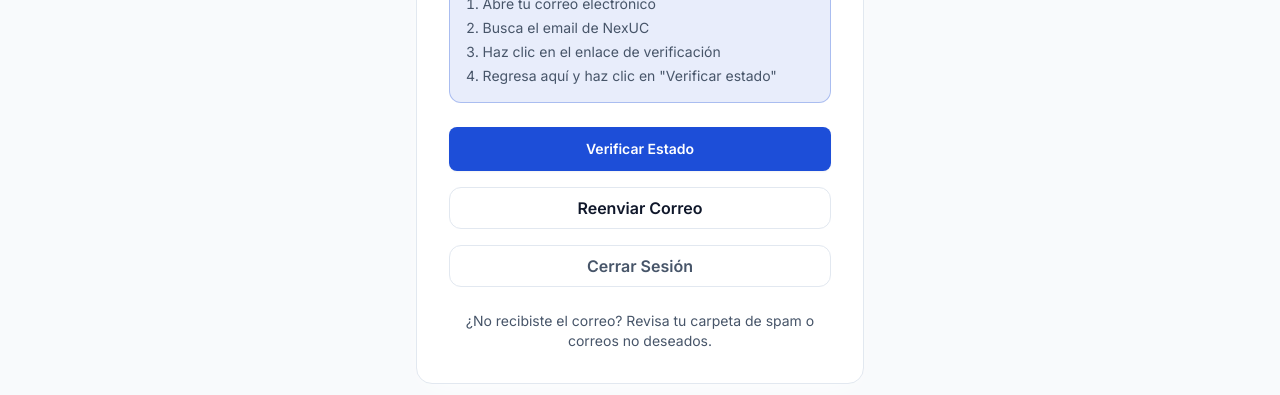
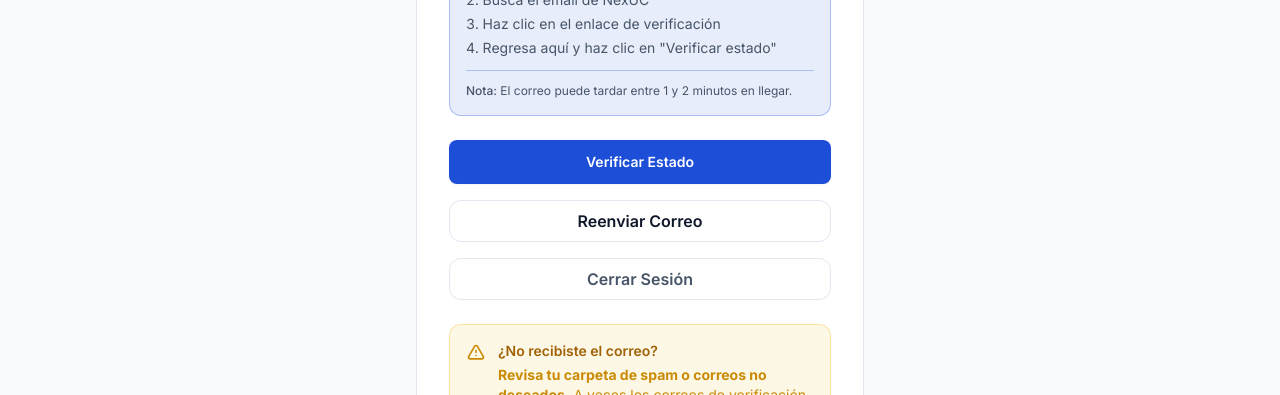
Before and after one commit to nmella2024-bit/cadena-favores-uc, a React (Vite) app: page /verificar-email in a window 1280 px wide. Shown: the part 405-800 px from the top of the page. Built offline with nearby package versions, Linux system fonts and the light colour scheme; no server answers.

Commit message:
spam y mensaje WhatsApp

```diff
--- a/src/components/MarketplaceCard.jsx
+++ b/src/components/MarketplaceCard.jsx
@@ -150,7 +150,7 @@ const MarketplaceCard = ({ producto, esAutor, onEliminar, currentUserId }) => {
               )}
               {autorTelefono && (
                 <a
-                  href={`https://wa.me/${autorTelefono.replace(/[^0-9]/g, '')}`}
+                  href={`https://wa.me/${autorTelefono.replace(/[^0-9]/g, '')}?text=${encodeURIComponent(`Hola! Vi tu publicación "${producto.titulo}" en el marketplace de NexUC. ¿Está todavía disponible?`)}`}
                   target="_blank"
                   rel="noopener noreferrer"
                   className="inline-flex items-center gap-1 rounded-lg bg-emerald-500/10 px-2 py-1 text-xs font-semibold text-emerald-600 hover:bg-emerald-500/20 transition-colors dark:text-emerald-400"
--- a/src/pages/EmailVerificationPending.jsx
+++ b/src/pages/EmailVerificationPending.jsx
@@ -110,6 +110,11 @@ const EmailVerificationPending = () => {
             <li>Haz clic en el enlace de verificación</li>
             <li>Regresa aquí y haz clic en "Verificar estado"</li>
           </ol>
+          <div className="mt-3 pt-3 border-t border-brand/30">
+            <p className="text-xs text-text-muted">
+              <span className="font-medium">Nota:</span> El correo puede tardar entre 1 y 2 minutos en llegar.
+            </p>
+          </div>
         </div>
 
         {message && (
@@ -153,10 +158,30 @@ const EmailVerificationPending = () => {
           </button>
         </div>
 
-        <div className="mt-6 text-center">
-          <p className="text-sm text-text-muted">
-            ¿No recibiste el correo? Revisa tu carpeta de spam o correos no deseados.
-          </p>
+        <div className="mt-6 rounded-xl border border-yellow-500/30 bg-yellow-500/10 p-4">
+          <div className="flex items-start gap-3">
+            <svg
+              className="h-5 w-5 text-yellow-600 dark:text-yellow-500 flex-shrink-0 mt-0.5"
+              fill="none"
+              stroke="currentColor"
+              viewBox="0 0 24 24"
+            >
+              <path
+                strokeLinecap="round"
+                strokeLinejoin="round"
+                strokeWidth={2}
+                d="M12 9v2m0 4h.01m-6.938 4h13.856c1.54 0 2.502-1.667 1.732-3L13.732 4c-.77-1.333-2.694-1.333-3.464 0L3.34 16c-.77 1.333.192 3 1.732 3z"
+              />
+            </svg>
+            <div className="text-left">
+              <p className="text-sm font-semibold text-yellow-700 dark:text-yellow-500 mb-1">
+                ¿No recibiste el correo?
+              </p>
+              <p className="text-sm text-yellow-600 dark:text-yellow-400">
+                <span className="font-bold">Revisa tu carpeta de spam o correos no deseados.</span> A veces los correos de verificación pueden llegar allí.
+              </p>
+            </div>
+          </div>
         </div>
       </div>
     </div>
--- a/src/pages/FavorDetalle.jsx
+++ b/src/pages/FavorDetalle.jsx
@@ -279,7 +279,7 @@ const FavorDetalle = () => {
                   </p>
                 </div>
                 <a
-                  href={`https://wa.me/${favor.ayudanteSeleccionado.telefono.replace(/\D/g, '')}`}
+                  href={`https://wa.me/${favor.ayudanteSeleccionado.telefono.replace(/\D/g, '')}?text=${encodeURIComponent(`Hola ${favor.ayudanteSeleccionado.nombre}! Soy ${currentUser.nombre} y acepté tu oferta de ayuda para: "${favor.titulo}" a través de NexUC. ¿Podemos coordinar?`)}`}
                   target="_blank"
                   rel="noopener noreferrer"
                   className="flex items-center gap-2 bg-green-600 hover:bg-green-700 text-white px-4 py-2 rounded-lg transition-colors"
--- a/src/pages/Perfil.jsx
+++ b/src/pages/Perfil.jsx
@@ -543,7 +543,7 @@ const Perfil = () => {
                           {favor.miContacto.solicitanteNombre}
                         </p>
                         <a
-                          href={`https://wa.me/${favor.miContacto.solicitanteTelefono.replace(/[^0-9]/g, '')}`}
+                          href={`https://wa.me/${favor.miContacto.solicitanteTelefono.replace(/[^0-9]/g, '')}?text=${encodeURIComponent(`Hola ${favor.miContacto.solicitanteNombre}! Me ofrecí a ayudarte con: "${favor.titulo}" a través de NexUC. ¿Sigues necesitando ayuda?`)}`}
                           target="_blank"
                           rel="noopener noreferrer"
                           className="inline-flex items-center gap-2 text-sm text-emerald-600 hover:text-emerald-700 font-medium"
```
